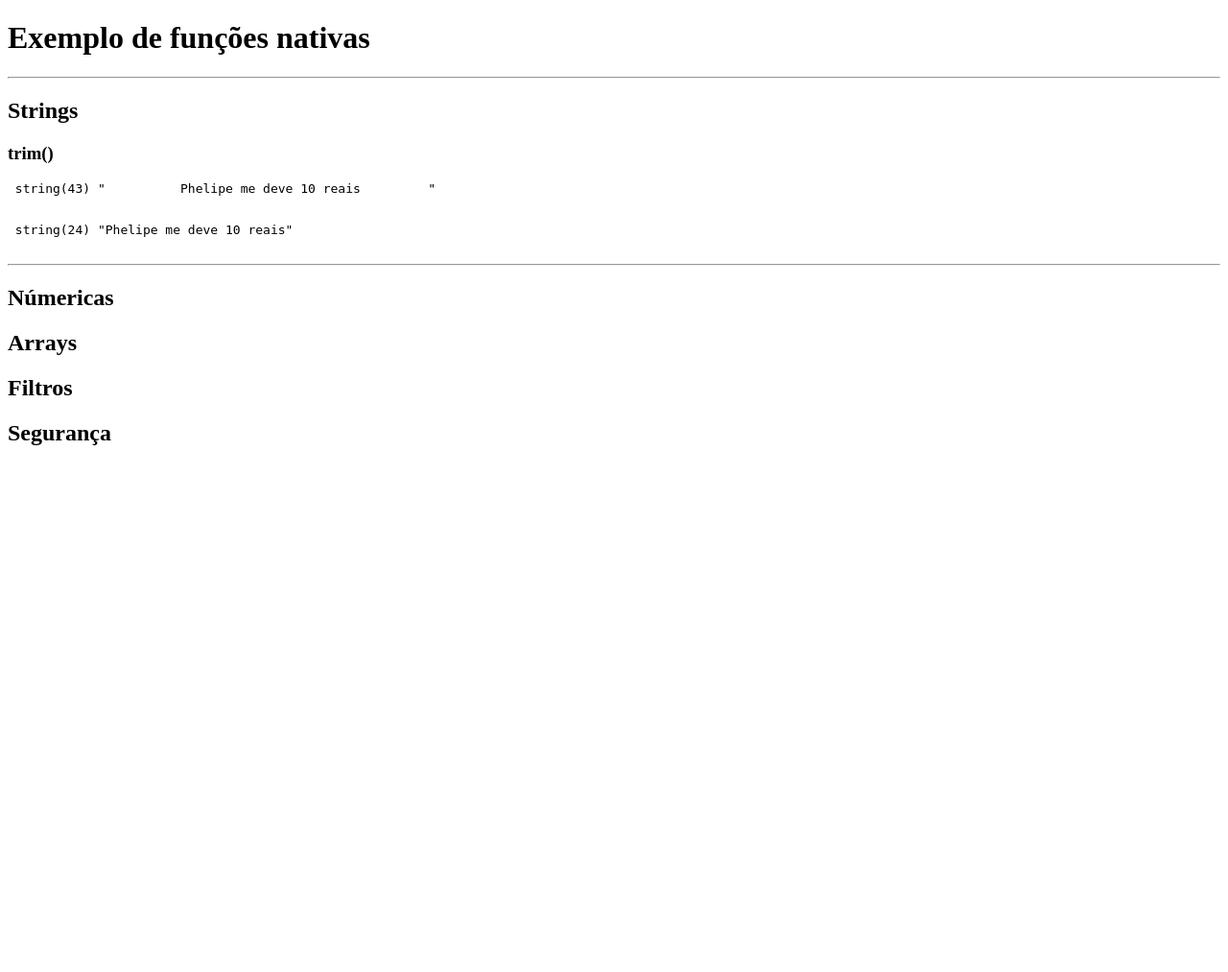
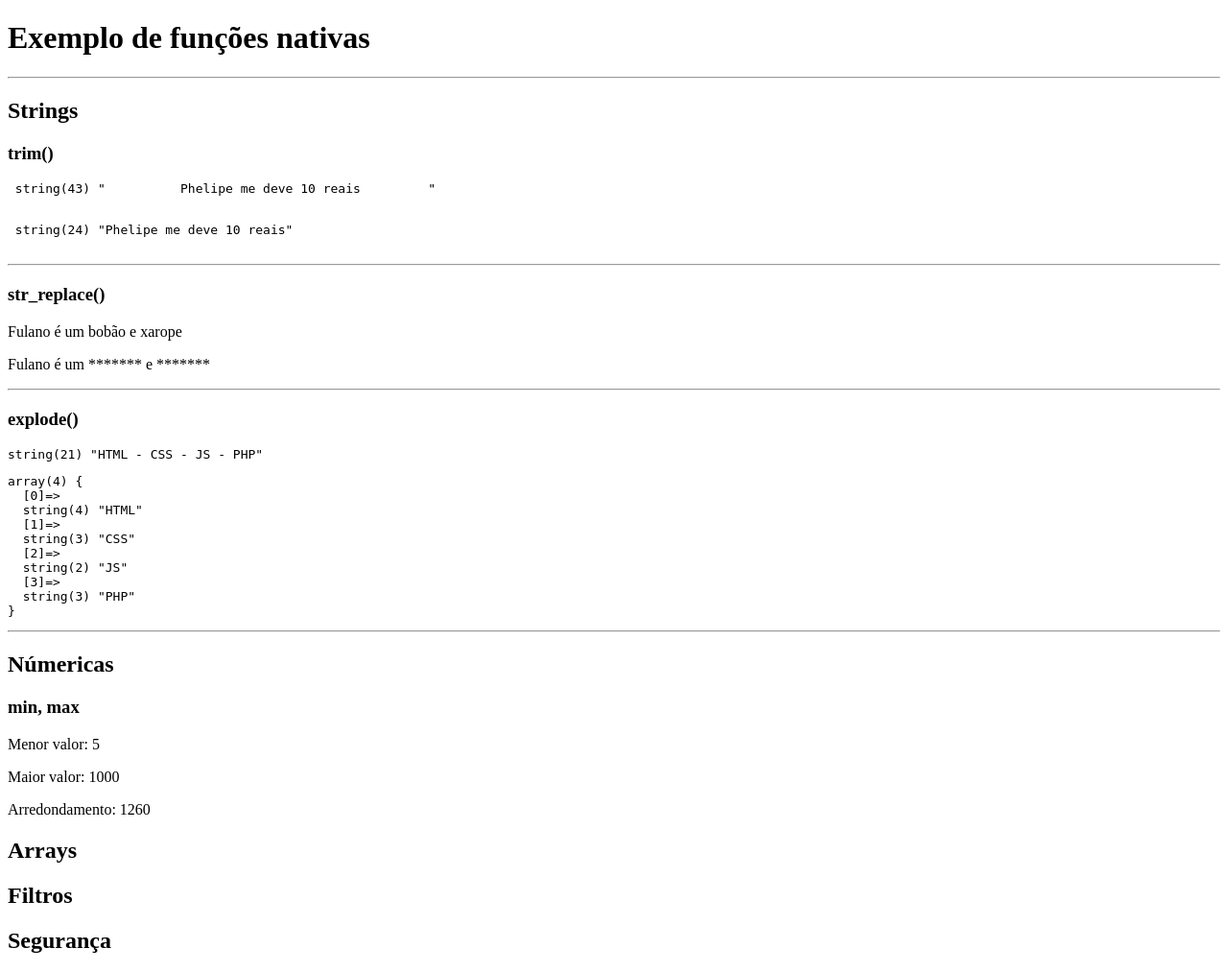
Before and after one commit to 77bueno/aulas-php, a PHP site: page /07-funcoes-nativas.php in a window 1280 px wide. Shown: the whole page at 96% size. Before the commit the page ends 464 px from the top, so only its background shows below. Run offline with PHP 8.4, Linux system fonts and the light colour scheme.

Commit message:
funçoes nativas: str-replace(), explode(), min e max

```diff
--- a/07-funcoes-nativas.php
+++ b/07-funcoes-nativas.php
@@ -21,7 +21,40 @@ $nomeSemEspaco = trim($nome);
 
 <hr>
 
+    <h3>str_replace()</h3>
+<?php
+/* Função que permite substituição de strings/caracteres. */
+$fraseFeia = "<p>Fulano é um bobão e xarope</p>";
+$fraseBunitinha = str_replace(
+    ["xarope", "bobão"],
+    "*******",
+    $fraseFeia
+);
+?>
+<p> <?=$fraseFeia?> </p>
+<p> <?=$fraseBunitinha?> </p>
+
+<hr>
+
+    <h3>explode()</h3>
+<?php
+/* Função que transforma uma string em um array */
+$linguagens = "HTML - CSS - JS - PHP";
+$arrayLinguagens = explode(" - ", $linguagens);
+?>
+<pre><?=var_dump($linguagens)?></pre>
+<pre><?=var_dump($arrayLinguagens)?></pre>
+
+<hr>
     <h2>Númericas</h2>
+    <h3>min, max</h3>
+<?php
+$valores = [10, 5, 50, 1000, 275];
+$valorQualquer = 1259.75;
+?>
+<p>Menor valor: <?=min($valores)?></p>
+<p>Maior valor: <?=max($valores)?></p>
+<p>Arredondamento: <?=round($valorQualquer)?></p>
 
     <h2>Arrays</h2>
 
```
